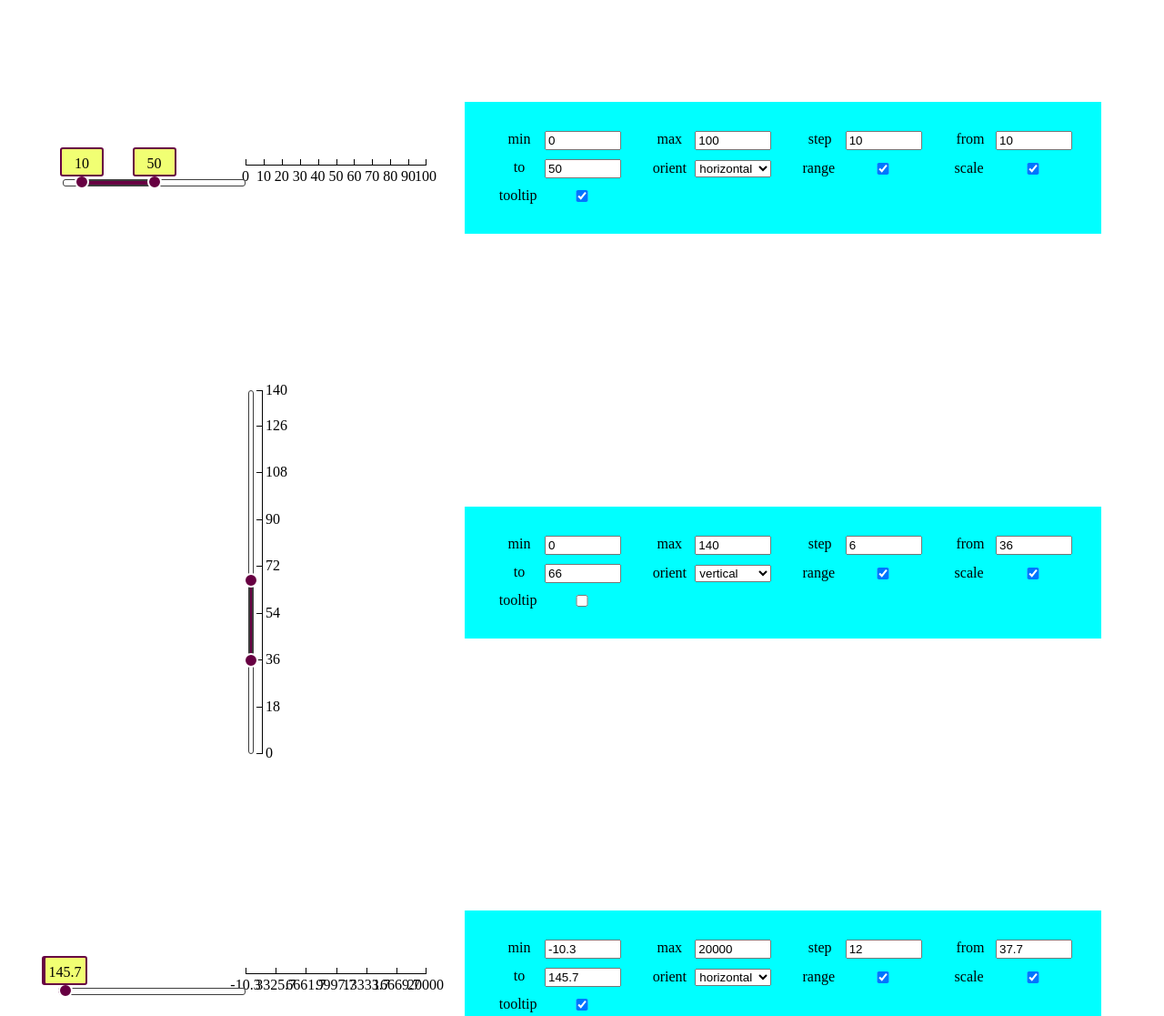
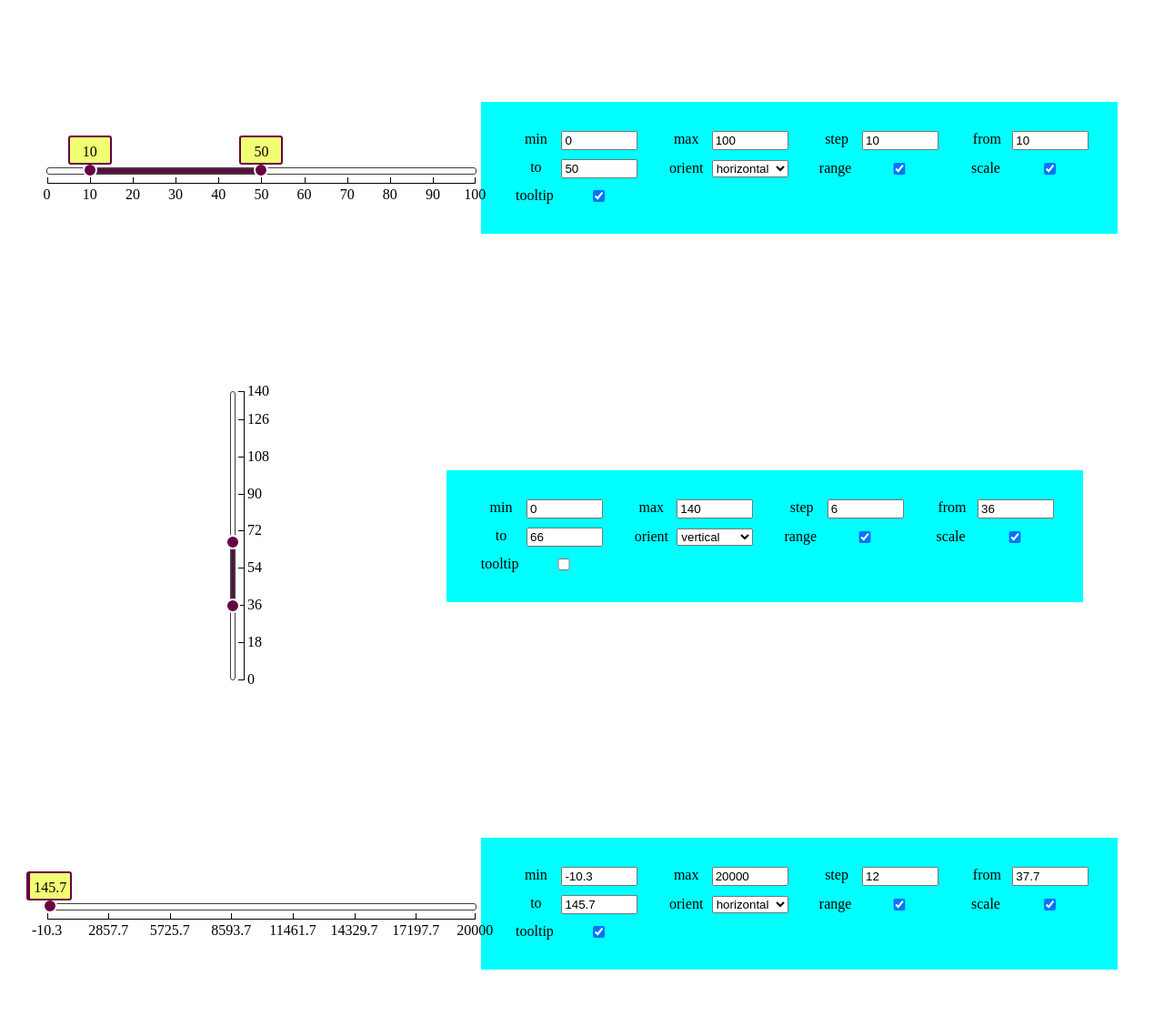
Before and after one commit to gunzenroses/slider-plugin, a website built with webpack: page src/index.pug in a window 1280 px wide. Shown: the top 1117 px of the page at 91% size. Built offline with nearby package versions, Linux system fonts and the light colour scheme.

Commit message:
feat: improve view + delete redundant elements and styles

```diff
--- a/src/assets/styles/general.scss
+++ b/src/assets/styles/general.scss
@@ -6,31 +6,25 @@
 }
 
 .slider {
-  @include isFlex($justify: center, $align: center);
-  width: 400px;
+  @include isFlex($direction: column, $justify: center, $align: center);
+  position: relative;
+  width: 40%;
+  min-width: 320px;
+  height: fit-content;
   margin: 20px auto;
-  height: fit-content;
+  border: 1px solid transparent;
+  user-select: none;
+  touch-action: none;
 
   @media (max-width: 400px) {
     width: 90vmin;
     height: 80vmin;
   }
-}
-
-.content {
-  @include isFlex($direction: column, $justify: center, $align: center);
-  position: relative;
-  width: 100%;
-  height: fit-content;
-  margin: 0 auto;
-  border: 1px solid transparent;
-  user-select: none;
-  touch-action: none;
 
   &_vertical {
     flex-direction: row;
-    width: max-content;
-    height: 100%;
+    width: fit-content;
+    height: 320px;
   }
 }
 
--- a/src/components/View/View.ts
+++ b/src/components/View/View.ts
@@ -244,8 +244,7 @@ class View implements IView {
   }
 
   private render(): void {
-    this.parentContainer.innerHTML = '';
-
+    this.renderParentContainer();
     const container = document.createDocumentFragment();
     this.track = new Track(container, this).element;
     this.scale = new Scale(container, this).element;
@@ -254,8 +253,16 @@ class View implements IView {
     this.thumbSecond = new Thumb(this, 'thumb_second').element;
     this.tooltipFirst = new Tooltip(this, 'tooltip_first').element;
     this.tooltipSecond = new Tooltip(this, 'tooltip_second').element;
+    this.parentContainer.append(container);
+  }
 
-    this.parentContainer.append(container);
+  private renderParentContainer(): void {
+    this.parentContainer.innerHTML = '';
+    if (this.settings.ifHorizontal) {
+      this.parentContainer.classList.remove('slider_vertical');
+    } else {
+      this.parentContainer.classList.add('slider_vertical');
+    }
   }
 }
 
--- a/src/index.scss
+++ b/src/index.scss
@@ -10,11 +10,7 @@ body {
   width: 100%;
   min-width: 320px;
   height: fit-content;
+  margin: 40px auto;
   padding: 40px;
-  margin: 40px auto;
   align-items: center;
 }
-
-#vertical {
-  height: 400px;
-}
```
